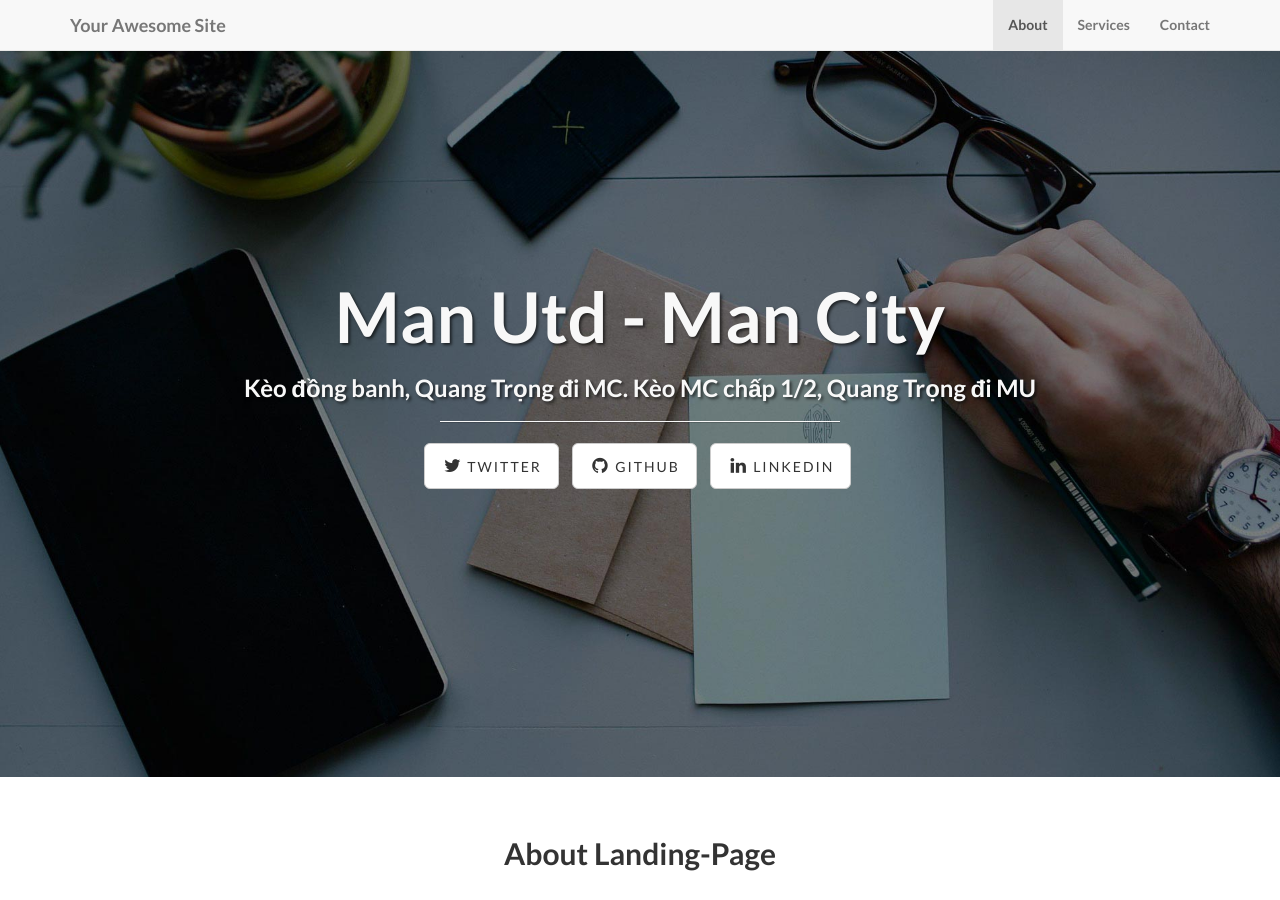
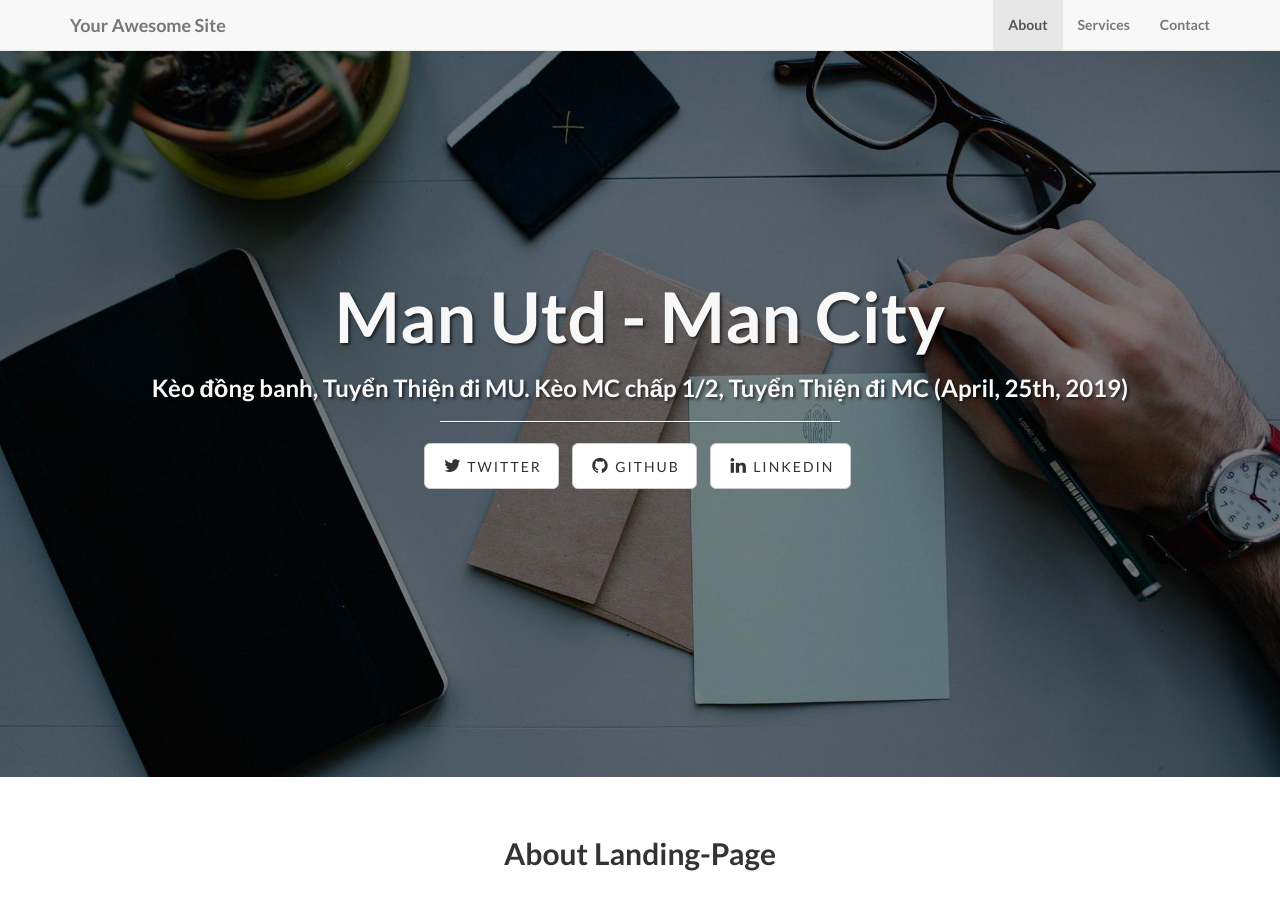
Before and after one commit to trantuyen/trantuyen.github.io, a Jekyll site: the page built from index.html, in a window 1280 px wide and 900 px high. Built offline with Jekyll 4.4.1, drawn with Linux system fonts in a browser that asks for light colours.

Commit message:
Update site title

```diff
--- a/index.html
+++ b/index.html
@@ -1,5 +1,5 @@
 ---
 layout: default
 title: Man Utd - Man City
-subTitle: Kèo đồng banh, Quang Trọng đi MC. Kèo MC chấp 1/2, Quang Trọng đi MU
+subTitle: Kèo đồng banh, Tuyển Thiện đi MU. Kèo MC chấp 1/2, Tuyển Thiện đi MC (April, 25th, 2019)
 ---
```
